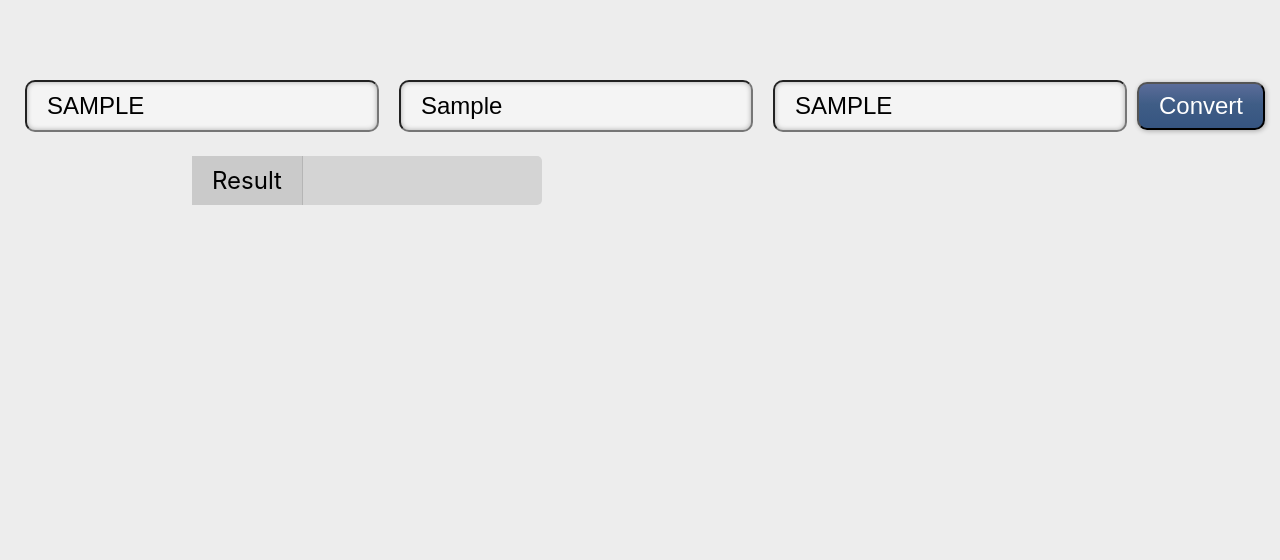
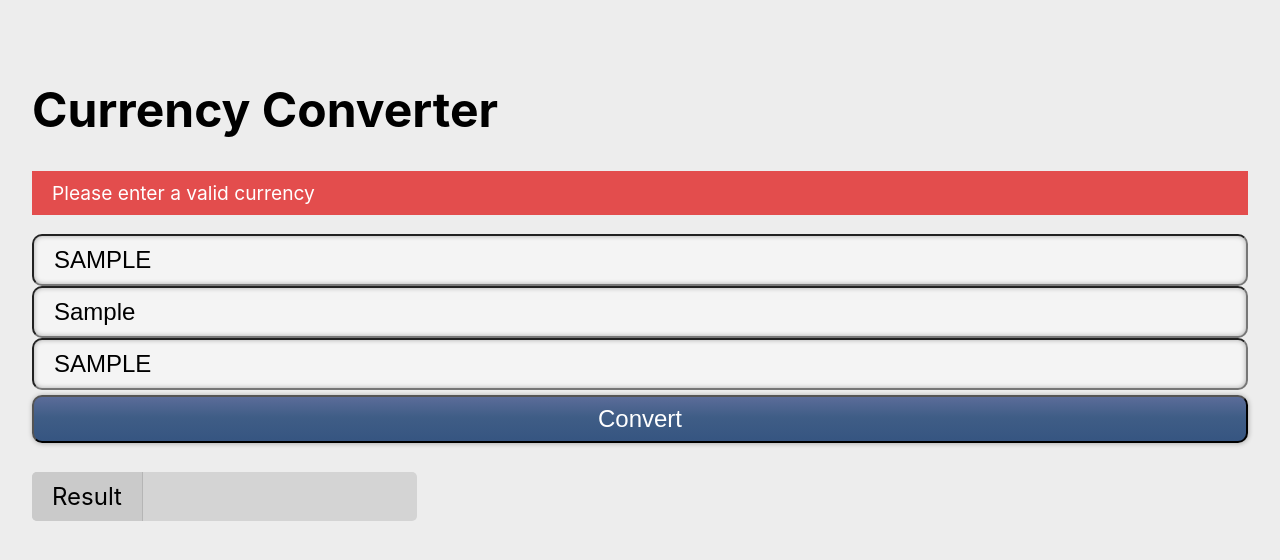
Before and after one commit to rohanfaiyazkhan/currencyexchange, a React (Create React App) app: page / in a window 1280 px wide. Both pictures are taken after typing "Sample", "Sample", "Sample" into the empty fields and a click on the button "Convert". Shown: the top 560 px of the page. Built offline with nearby package versions, Linux system fonts and the light colour scheme.

Commit message:
Added styling and validation

```diff
--- a/src/App.js
+++ b/src/App.js
@@ -4,7 +4,8 @@ import './styles/App.scss'
 
 const App = () => {
 	return (
-		<div className="wl-70 wm-80 ws-90">
+		<div className="wl-75 wm-80 ws-90 wxs-95">
+			<h1>Currency Converter</h1>
 			<Converter />
 		</div>
 	)
--- a/src/components/Converter.js
+++ b/src/components/Converter.js
@@ -14,6 +14,8 @@ const Converter = () => {
 	const [result, setResult] = useState('')
 	const [resultHistory, setResultHistory] = useState([])
 
+	const [error, setError] = useState('')
+
 	const onChange = e => {
 		if (e.target.name === 'from' || e.target.name === 'to') {
 			e.target.value = e.target.value.toUpperCase()
@@ -24,8 +26,22 @@ const Converter = () => {
 	const onSubmit = async e => {
 		e.preventDefault()
 		const { from, amount, to } = formData
+		console.log(typeof amount)
+
+		if (!from || !to || !amount) {
+			return setError('Please enter all fields')
+		}
+
+		if (!currencyCodes.includes(from) || !currencyCodes.includes(to)) {
+			return setError('Please enter a valid currency')
+		}
+
+		if (!(typeof amount === 'number')) {
+			return setError('Please enter a number as the amount')
+		}
 
 		if (from && currencyCodes.includes(from) && to && currencyCodes.includes(to) && amount) {
+			setError('')
 			const querySlug = from + '_' + to
 			const res = await axios.get(
 				`https://free.currconv.com/api/v7/convert?q=${querySlug}&apiKey=4572df44652d2005247c`
@@ -39,7 +55,8 @@ const Converter = () => {
 
 	return (
 		<Fragment>
-			<form onSubmit={onSubmit}>
+			{error && <p className="error-message">{error}</p>}
+			<form className="l-fd-row xs-fd-col" onSubmit={onSubmit}>
 				<input placeholder="From" list="currencies" name="from" value={formData.from} onChange={onChange} />
 				<datalist id="currencies">
 					{currencyCodes.map(currency => (
--- a/src/components/ResultHistory.js
+++ b/src/components/ResultHistory.js
@@ -1,16 +1,23 @@
-import React from 'react'
+import React, { Fragment } from 'react'
 import PropTypes from 'prop-types'
 
 const ResultHistory = ({ resultHistory }) => {
 	return (
-		<div>
-			{resultHistory.length > 0 &&
-				resultHistory.map((result, index) => (
-					<p key={index}>
-						{result.amount} {result.from} -> {result.to} = {result.result}
-					</p>
-				))}
-		</div>
+		<Fragment>
+			{resultHistory.length > 0 && (
+				<Fragment>
+					<h3>Result History</h3>
+					<ol className="result-history">
+						{resultHistory.map(result => (
+							<li>
+								{result.amount + ' ' + result.from} <img src="arrow-right.svg" width="24px" />{' '}
+								{result.result + ' ' + result.to}
+							</li>
+						))}
+					</ol>
+				</Fragment>
+			)}
+		</Fragment>
 	)
 }
 
--- a/src/styles/App.scss
+++ b/src/styles/App.scss
@@ -3,32 +3,48 @@ body {
     font-size: 24px;
 }
 
-.wl-70 {
-    width: 70vw;
+.wl-75 {
+    width: 75vw;
     margin: 10vh auto;
 }
 
-@media screen and (max-width: 1100px) {
+@media all and (max-width: 1860px) {
     .wm-80 {
         width: 80vw;
     }
 }
 
-@media screen and (max-width: 500px) {
+@media all and (max-width: 1630px) {
     .ws-90 {
         width: 90vw;
     }
+
+    form>input {
+        padding: 5px 5px;
+    }
 }
 
-form {
+
+@media all and (max-width: 1320px) {
+    .wxs-95 {
+        width: 95vw;
+    }
+
+    form.xs-fd-col {
+        flex-direction: column !important;
+    }
+}
+
+
+form.l-fd-row {
     display: flex;
-    justify-content: center;
-    align-items: center;
+    justify-content: space-between;
+    flex-direction: row;
+    flex-wrap: wrap;
 
     input {
         padding: 10px 20px;
         font-size: 1em;
-        margin: 0 10px;
         background: #f4f4f4;
         box-shadow: inset 0 0 5px rgba(0, 0, 0, 0.3);
         border-radius: 10px;
@@ -36,9 +52,10 @@ form {
 
     button {
         padding: 8px 20px;
+        margin: 5px 0;
         font-size: 1em;
         background: rgb(91, 108, 153);
-        box-shadow: 1px 1px 5px rgba(0, 0, 0, 0.3);
+        box-shadow: 0.5px 0.5px 5px rgba(0, 0, 0, 0.3);
         background: linear-gradient(180deg, rgba(91, 108, 153, 1) 0%, rgba(63, 93, 134, 1) 46%, rgba(54, 85, 129, 1) 100%);
         color: white;
         cursor: pointer;
@@ -59,12 +76,14 @@ form {
         background: #d4d4d4;
         padding: 0;
         border-radius: 5px;
+        min-width: 385px;
 
         label {
             background: #cacaca;
             display: inline-block;
             padding: 10px 20px;
             border-right: 1px solid rgba(0, 0, 0, 0.1);
+            border-radius: 5px 0 0 5px;
         }
 
         span {
@@ -74,3 +93,17 @@ form {
         }
     }
 }
+
+.result-history {
+    img {
+        position: relative;
+        top: 3px;
+    }
+}
+
+.error-message {
+    background: #e34d4d;
+    color: white;
+    padding: 10px 20px;
+    font-size: 0.8em;
+}
```
Also changed, not shown: public/arrow-right.svg (added).
